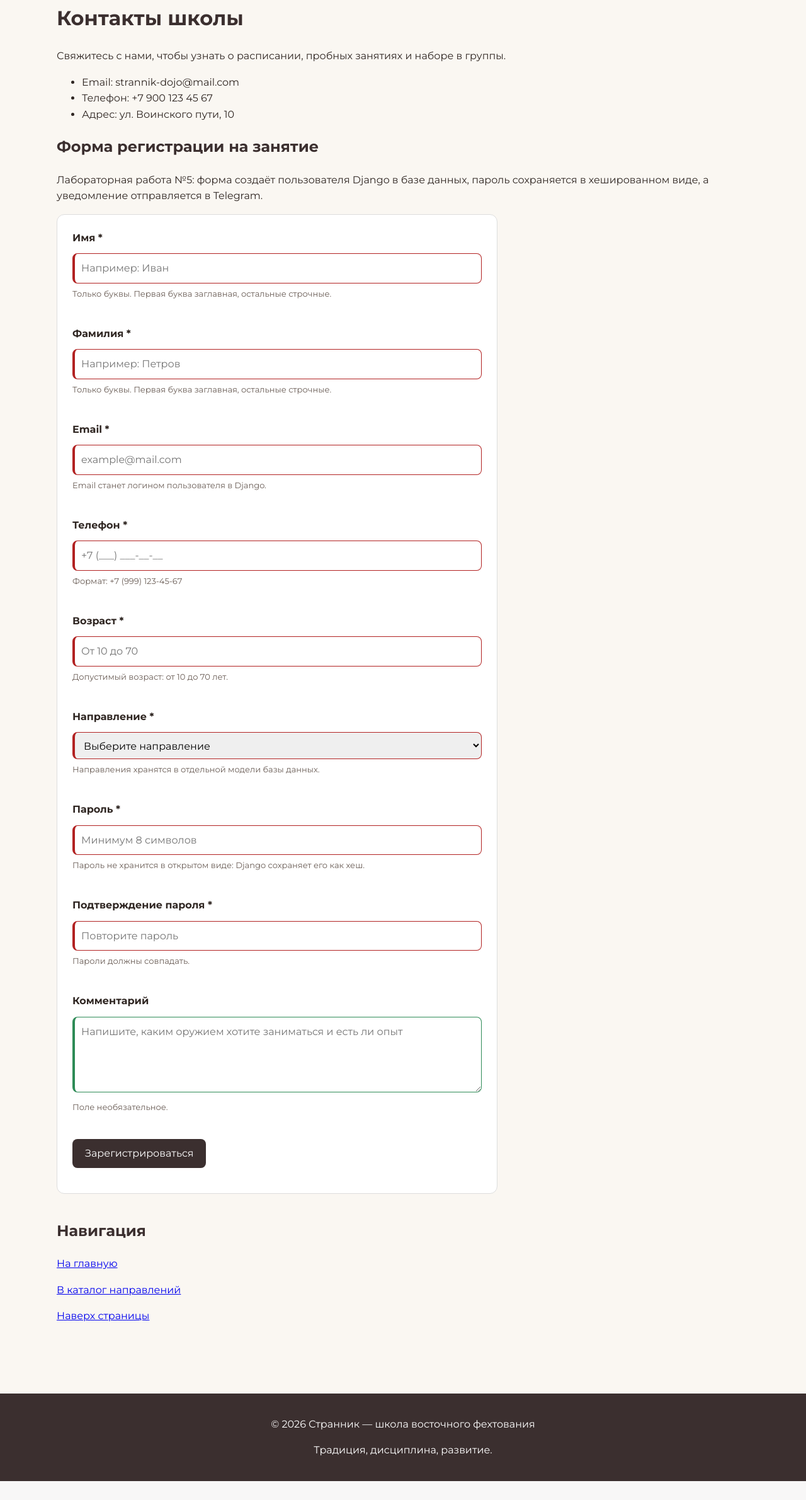
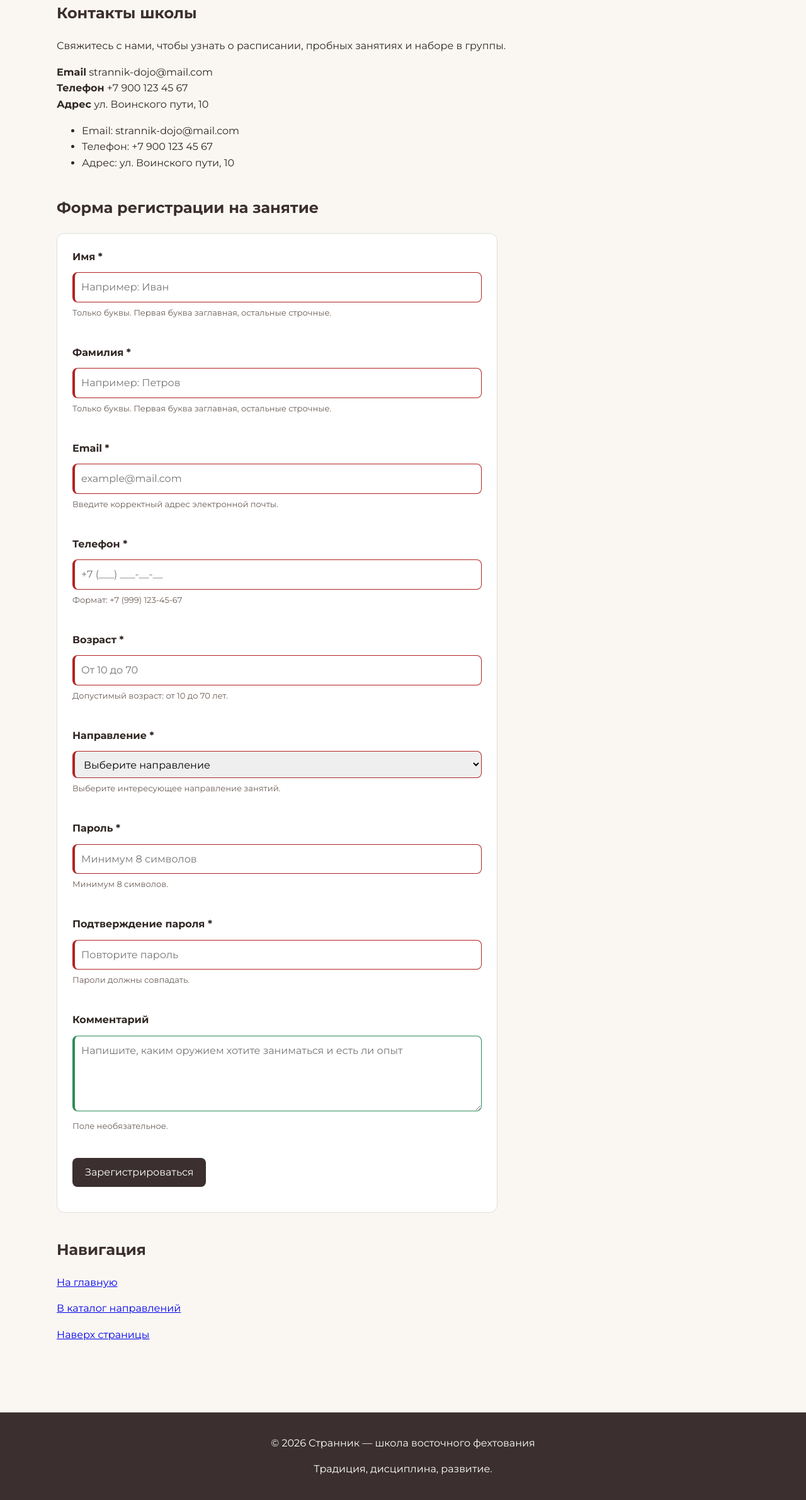
Before and after one commit to H0110W0ne/WEB, a Django app: template templates/main/contacts.html in a window 1280 px wide. Shown: the part 118-2499 px from the top of the page at 63% size. Before the commit the page ends 2469 px from the top, so only its background shows below. Run offline with Django 5.2, Linux system fonts and the light colour scheme; the template is opened without the code that fills it, so the values that code supplies are empty.

Commit message:
Update contacts.html

```diff
--- a/templates/main/contacts.html
+++ b/templates/main/contacts.html
@@ -8,19 +8,35 @@
 {% endblock %}
 
 {% block content %}
+<section class="page-heading content-card content-card-accent">
   <h1>Контакты школы</h1>
 
-<p>Свяжитесь с нами, чтобы узнать о расписании, пробных занятиях и наборе в группы.</p>
+  <p class="section-lead">Свяжитесь с нами, чтобы узнать о расписании, пробных занятиях и наборе в группы.</p>
 
-<ul>
+  <div class="contact-grid">
+    <div class="contact-card">
+      <strong>Email</strong>
+      <span>strannik-dojo@mail.com</span>
+    </div>
+    <div class="contact-card">
+      <strong>Телефон</strong>
+      <span>+7 900 123 45 67</span>
+    </div>
+    <div class="contact-card">
+      <strong>Адрес</strong>
+      <span>ул. Воинского пути, 10</span>
+    </div>
+  </div>
+
+  <ul class="contact-list">
     <li>Email: strannik-dojo@mail.com</li>
     <li>Телефон: +7 900 123 45 67</li>
     <li>Адрес: ул. Воинского пути, 10</li>
   </ul>
+</section>
 
-<section id="form-section">
+<section id="form-section" class="content-card">
   <h2>Форма регистрации на занятие</h2>
-  <p>Лабораторная работа №5: форма создаёт пользователя Django в базе данных, пароль сохраняется в хешированном виде, а уведомление отправляется в Telegram.</p>
 
   <form
     id="registration-form"
@@ -31,6 +47,7 @@
   >
     {% csrf_token %}
 
+    <div class="form-grid">
       <div class="form-field">
         <label for="firstName">Имя *</label>
         <input id="firstName" name="firstName" type="text" placeholder="Например: Иван" value="{{ submitted_data.firstName|default:'' }}" required>
@@ -48,7 +65,7 @@
       <div class="form-field">
         <label for="email">Email *</label>
         <input id="email" name="email" type="email" placeholder="example@mail.com" value="{{ submitted_data.email|default:'' }}" required>
-      <small class="field-hint">Email станет логином пользователя в Django.</small>
+        <small class="field-hint">Введите корректный адрес электронной почты.</small>
         <small class="field-message{% if server_errors.email %} error{% endif %}" id="email-message">{{ server_errors.email|default:'' }}</small>
       </div>
 
@@ -74,14 +91,16 @@
             <option value="{{ direction.slug }}" {% if submitted_data.direction == direction.slug %}selected{% endif %}>{{ direction.name }}</option>
           {% endfor %}
         </select>
-      <small class="field-hint">Направления хранятся в отдельной модели базы данных.</small>
+        <small class="field-hint">Выберите интересующее направление занятий.</small>
         <small class="field-message{% if server_errors.direction %} error{% endif %}" id="direction-message">{{ server_errors.direction|default:'' }}</small>
       </div>
+    </div>
 
+    <div class="form-grid">
       <div class="form-field">
         <label for="password">Пароль *</label>
         <input id="password" name="password" type="password" minlength="8" maxlength="128" placeholder="Минимум 8 символов" required>
-      <small class="field-hint">Пароль не хранится в открытом виде: Django сохраняет его как хеш.</small>
+        <small class="field-hint">Минимум 8 символов.</small>
         <small class="field-message{% if server_errors.password %} error{% endif %}" id="password-message">{{ server_errors.password|default:'' }}</small>
       </div>
 
@@ -90,6 +109,7 @@
         <input id="confirmPassword" name="confirmPassword" type="password" minlength="8" maxlength="128" placeholder="Повторите пароль" required>
         <small class="field-hint">Пароли должны совпадать.</small>
         <small class="field-message{% if server_errors.confirmPassword %} error{% endif %}" id="confirmPassword-message">{{ server_errors.confirmPassword|default:'' }}</small>
+      </div>
     </div>
 
     <div class="form-field">
@@ -107,7 +127,7 @@
   </form>
 </section>
 
-<section>
+<section class="content-card">
   <h2>Навигация</h2>
   <p><a href="{% url 'main:index' %}">На главную</a></p>
   <p><a href="{% url 'main:catalog' %}">В каталог направлений</a></p>
```
Lines whose indentation alone changed are shown as unchanged.
